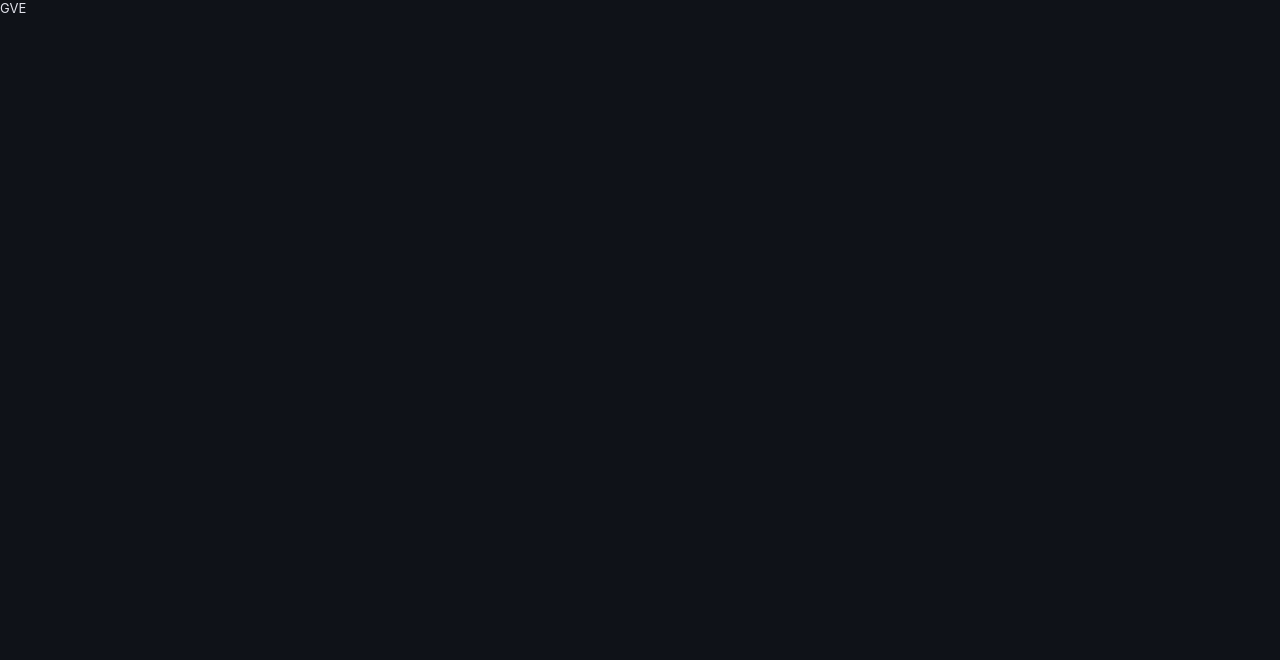
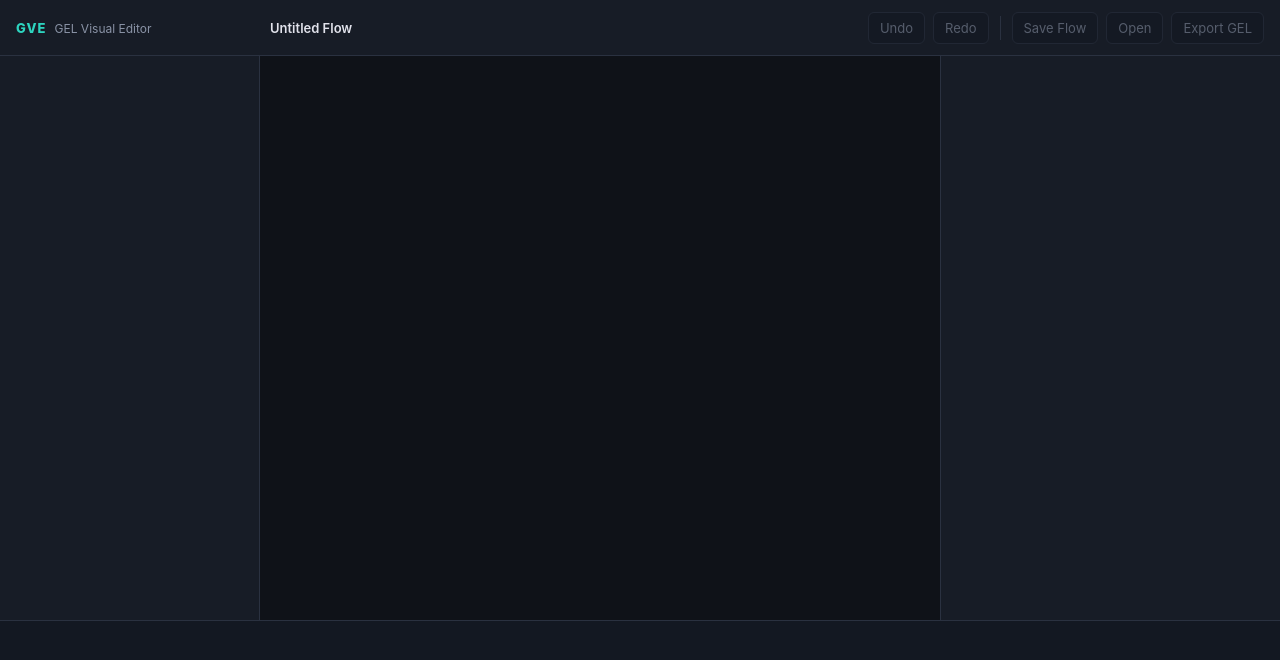
Before and after one commit to DZisopoulos/gel-visual-editor, a React (Vite) app in the folder src/renderer/: page / in a window 1280 px wide. Shown: the top 660 px of the page. Built offline with nearby package versions, Linux system fonts and the light colour scheme.

Commit message:
feat: app shell with header and three-pane layout

```diff
--- a/src/renderer/src/App.tsx
+++ b/src/renderer/src/App.tsx
@@ -1,5 +1,15 @@
+import Header from './components/Header'
+
 function App(): React.JSX.Element {
-  return <div>GVE</div>
+  return (
+    <div className="gve-app">
+      <Header />
+      <aside className="gve-palette" aria-label="Block palette" />
+      <main className="gve-canvas" aria-label="Flow canvas" />
+      <aside className="gve-inspector" aria-label="Inspector" />
+      <section className="gve-xmlpane" aria-label="XML preview" />
+    </div>
+  )
 }
 
 export default App
--- /dev/null
+++ b/src/renderer/src/components/Header.tsx
@@ -0,0 +1,35 @@
+import { useGve } from '../store'
+
+function Header(): React.JSX.Element {
+  const name = useGve(s => s.flow.meta.name)
+  const past = useGve(s => s.past)
+  const future = useGve(s => s.future)
+  const updateMeta = useGve(s => s.updateMeta)
+  const undo = useGve(s => s.undo)
+  const redo = useGve(s => s.redo)
+
+  return (
+    <header className="gve-header">
+      <div className="gve-brand" aria-label="GVE — GEL Visual Editor">
+        <span className="gve-mark">GVE</span>
+        <span className="gve-brand-name">GEL Visual Editor</span>
+      </div>
+      <input
+        className="gve-flow-name"
+        aria-label="Flow name"
+        value={name}
+        onChange={event => updateMeta({ name: event.target.value })}
+      />
+      <div className="gve-header-actions">
+        <button type="button" onClick={undo} disabled={past.length === 0}>Undo</button>
+        <button type="button" onClick={redo} disabled={future.length === 0}>Redo</button>
+        <span className="gve-header-divider" />
+        <button type="button" disabled title="coming in Task 13">Save Flow</button>
+        <button type="button" disabled title="coming in Task 13">Open</button>
+        <button type="button" disabled title="coming in Task 13">Export GEL</button>
+      </div>
+    </header>
+  )
+}
+
+export default Header
--- a/src/renderer/src/theme.css
+++ b/src/renderer/src/theme.css
@@ -6,3 +6,91 @@
 }
 html, body, #root { height: 100%; margin: 0; background: var(--bg); color: var(--text); font-family: var(--font-ui); font-size: 13px; }
 * { box-sizing: border-box; }
+
+button,
+input {
+  font: inherit;
+}
+
+button {
+  border: 1px solid var(--border);
+  border-radius: 6px;
+  background: var(--panel-2);
+  color: var(--text);
+  padding: 7px 11px;
+}
+
+button:not(:disabled) { cursor: pointer; }
+button:not(:disabled):hover { border-color: var(--accent); }
+button:disabled { color: var(--text-muted); opacity: 0.55; }
+
+.gve-app {
+  display: grid;
+  grid-template-columns: 260px minmax(0, 1fr) 340px;
+  grid-template-rows: 56px minmax(0, 1fr) minmax(0, 180px);
+  height: 100%;
+  min-width: 900px;
+  overflow: hidden;
+}
+
+.gve-header {
+  grid-column: 1 / -1;
+  display: flex;
+  align-items: center;
+  gap: 18px;
+  padding: 0 16px;
+  border-bottom: 1px solid var(--border);
+  background: var(--panel);
+}
+
+.gve-brand {
+  display: flex;
+  align-items: baseline;
+  gap: 8px;
+  min-width: 226px;
+}
+
+.gve-mark { color: var(--accent); font-weight: 800; letter-spacing: 0.08em; }
+.gve-brand-name { color: var(--text-muted); font-size: 12px; }
+
+.gve-flow-name {
+  min-width: 180px;
+  max-width: 360px;
+  flex: 1;
+  border: 1px solid transparent;
+  border-radius: 6px;
+  outline: none;
+  background: transparent;
+  color: var(--text);
+  padding: 7px 9px;
+  font-weight: 600;
+}
+
+.gve-flow-name:hover,
+.gve-flow-name:focus {
+  border-color: var(--border);
+  background: var(--panel-2);
+}
+
+.gve-header-actions {
+  display: flex;
+  align-items: center;
+  gap: 8px;
+  margin-left: auto;
+}
+
+.gve-header-divider { width: 1px; height: 24px; margin: 0 3px; background: var(--border); }
+
+.gve-palette,
+.gve-canvas,
+.gve-inspector,
+.gve-xmlpane {
+  min-width: 0;
+  min-height: 0;
+  background: var(--panel);
+}
+
+.gve-palette { grid-column: 1; grid-row: 2; border-right: 1px solid var(--border); }
+.gve-canvas { grid-column: 2; grid-row: 2; background: var(--bg); }
+.gve-inspector { grid-column: 3; grid-row: 2; border-left: 1px solid var(--border); }
+.gve-xmlpane { grid-column: 1 / -1; grid-row: 3; border-top: 1px solid var(--border); background: var(--panel-2); }
```
Also changed, not shown: 2 other files (tests, documents, lock files or other folders).
